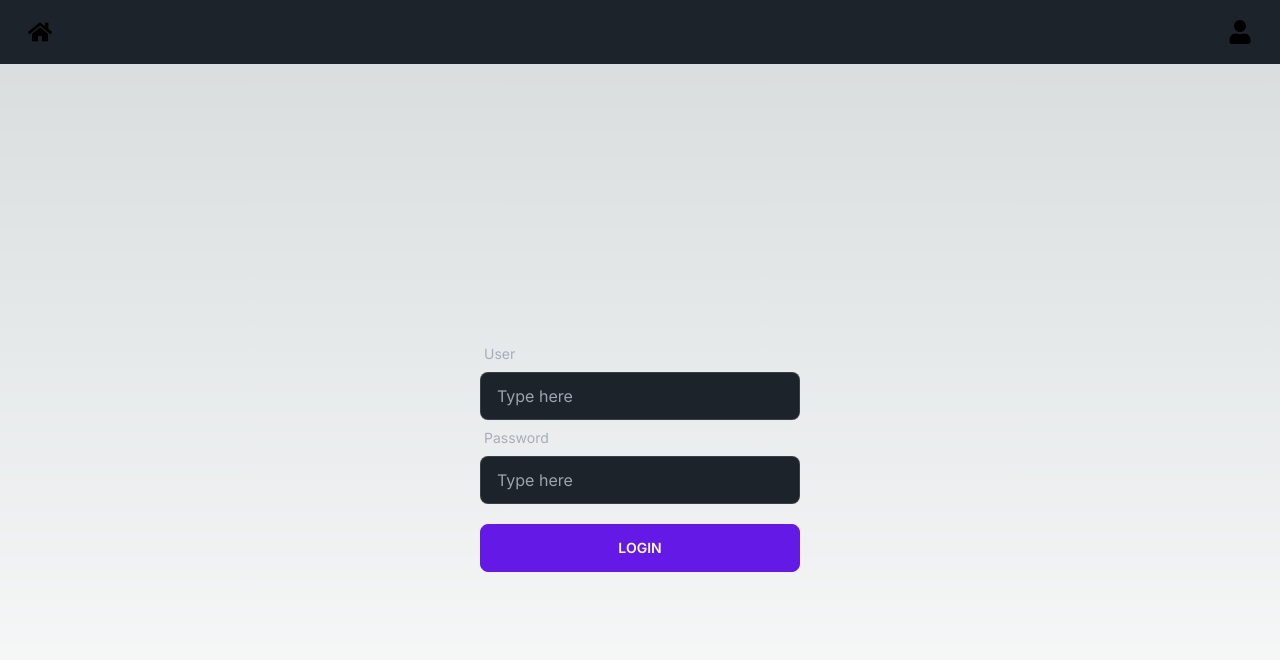
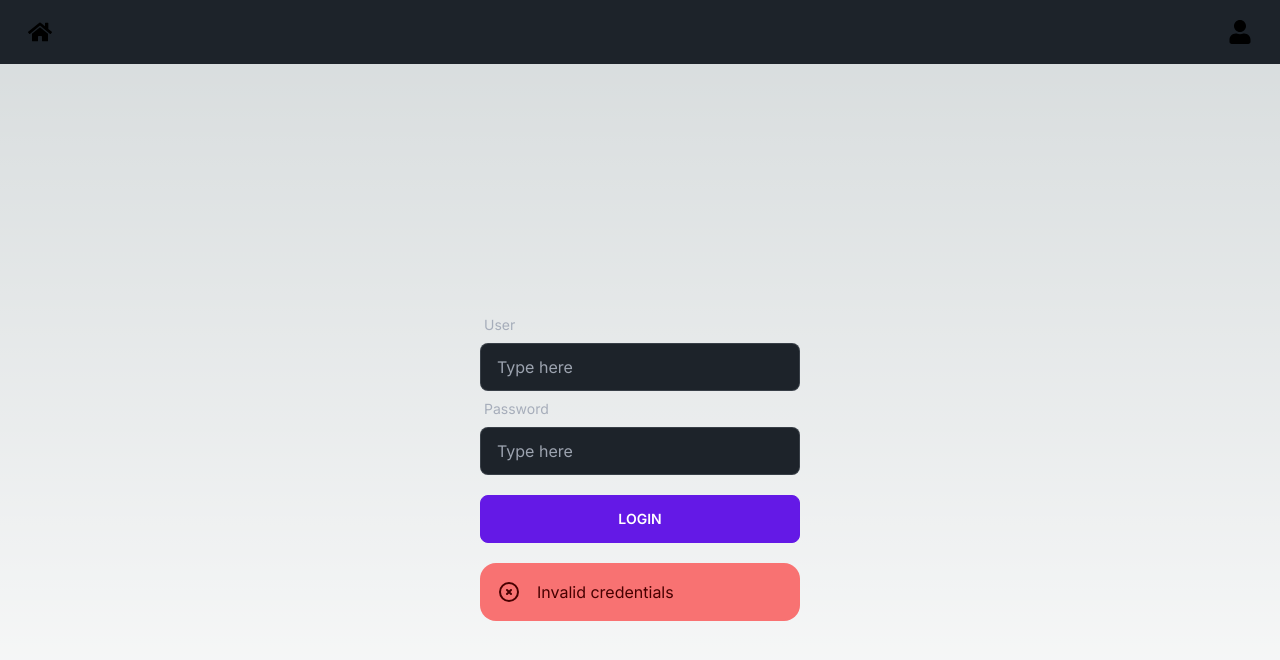
Before and after one commit to Hikuluno/real_time_text_editor, a Next.js app in the folder kmp_front/: page /account in a window 1280 px wide. Both pictures are taken after a click on the button "LOGIN". Shown: the top 660 px of the page. Built offline with nearby package versions, Linux system fonts and the light colour scheme; no server answers.

Commit message:
handle login error

```diff
--- a/kmp_front/app/account/page.tsx
+++ b/kmp_front/app/account/page.tsx
@@ -6,25 +6,30 @@
 
 export default function Home() {
   const [username, setUsername] = useState("");
+  const [password, setPassword] = useState("");
   const [name, setName] = useState("");
-  const [password, setPassword] = useState("");
-  const router = useRouter();
+  const [error, setError] = useState("");
   const { data: session } = useSession();
-  console.log("Session : ", session);
 
   async function handleLogin() {
-    try {
-      const response = await signIn("credentials", {
-        username: username,
-        password: password,
-        redirect: false,
-      });
-    } catch (error) {
-      console.error(error);
+    const response = await signIn("credentials", {
+      username: username,
+      password: password,
+      redirect: false,
+    });
+    // login successful
+    if (response?.ok) {
+      return;
     }
+    // login failed
+    console.error("responseIsNotOK");
+    setError("Invalid credentials");
   }
 
   async function handleLogout() {
+    setUsername("");
+    setPassword("");
+    setError("");
     signOut({ redirect: false });
   }
 
@@ -53,7 +58,7 @@
   return (
     <>
       <div className="flex items-center justify-center h-screen">
-        {session?.user ? (
+        {session?.user ? ( //IF LOGGED
           <div>
             <h1>Name : {name} </h1>
             <button className="btn btn-primary my-5" onClick={handleLogout}>
@@ -61,6 +66,7 @@
             </button>
           </div>
         ) : (
+          // IF NOT LOGGED
           <div className="form-control w-full max-w-xs">
             <label className="label">
               <span className="label-text">User</span>
@@ -87,6 +93,24 @@
             <button className="btn btn-primary my-5" onClick={handleLogin}>
               Login
             </button>
+            {error && (
+              <div className="alert alert-error">
+                <svg
+                  xmlns="http://www.w3.org/2000/svg"
+                  className="stroke-current shrink-0 h-6 w-6"
+                  fill="none"
+                  viewBox="0 0 24 24"
+                >
+                  <path
+                    stroke-linecap="round"
+                    stroke-linejoin="round"
+                    stroke-width="2"
+                    d="M10 14l2-2m0 0l2-2m-2 2l-2-2m2 2l2 2m7-2a9 9 0 11-18 0 9 9 0 0118 0z"
+                  />
+                </svg>
+                <span>{error}</span>
+              </div>
+            )}
           </div>
         )}
       </div>
--- a/kmp_front/pages/api/auth/[...nextauth].ts
+++ b/kmp_front/pages/api/auth/[...nextauth].ts
@@ -29,13 +29,9 @@
         });
         if (response.ok) {
           const data = await response.json();
-          const { access_token, refresh_token, user } = data;
-
-          if (access_token && refresh_token && user) {
-            return data;
-          }
-          throw new Error("Invalid credentials"); // Throw an error to prevent automatic handling by NextAuth
+          return data;
         }
+        console.log("login failed");
         throw new Error("Login failed"); // Throw an error to prevent automatic handling by NextAuth
       },
     }),
```
Also changed, not shown: 1 other file (tests, documents, lock files or other folders).
